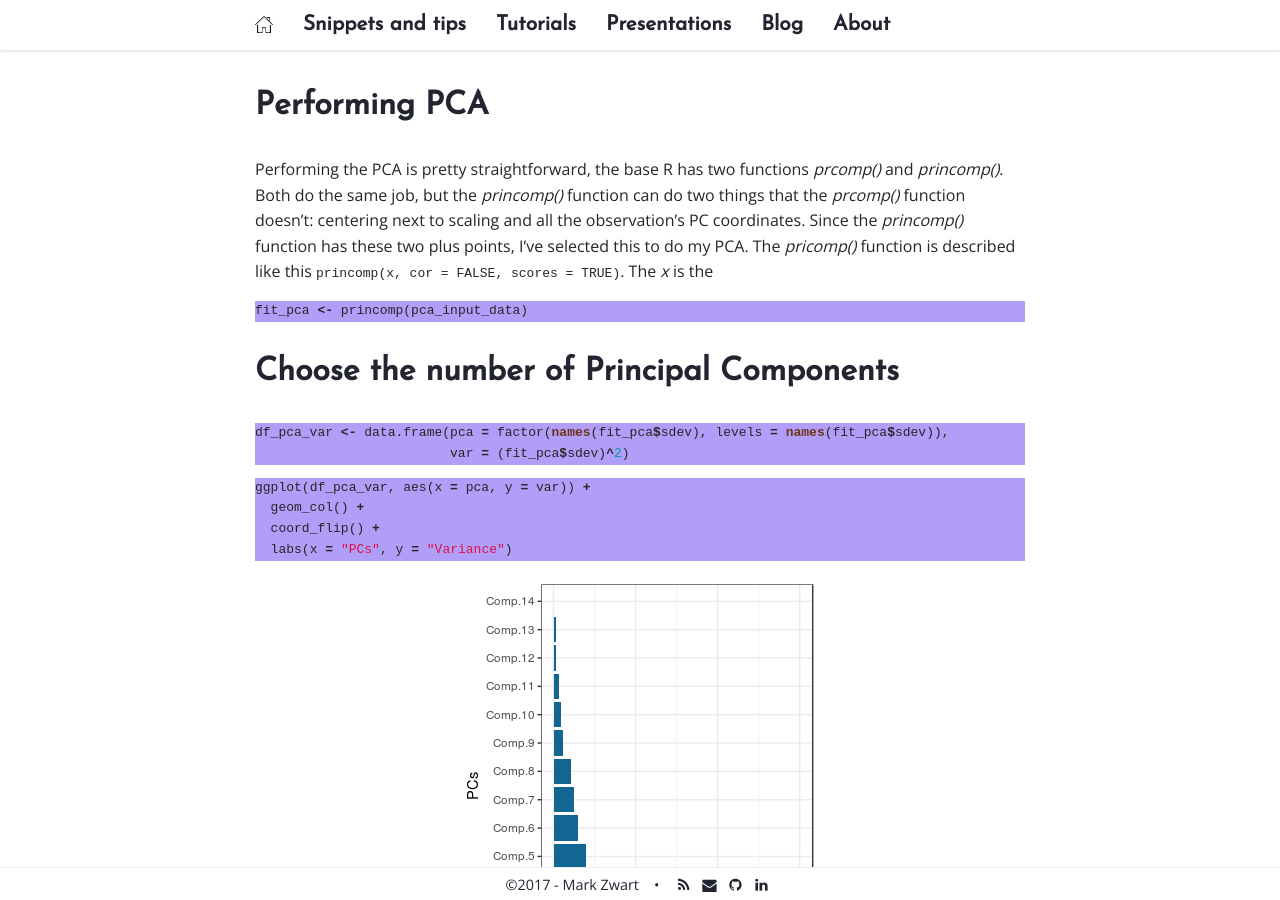
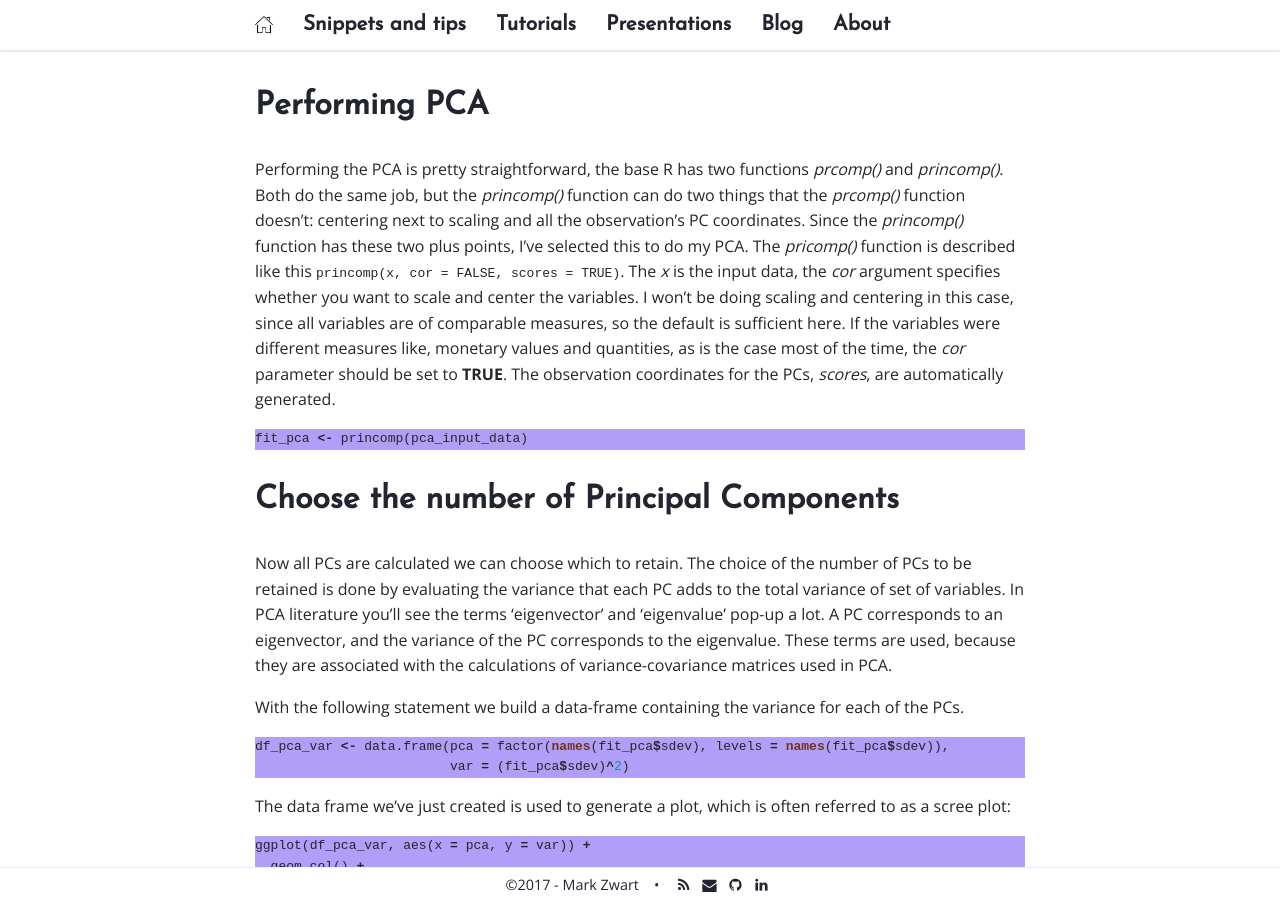
Before and after one commit to mark-me/mark-me.github.io, a Jekyll site: the page built from _pages/tutorials/pca/pca.md, in a window 1280 px wide and 900 px high, scrolled down 3683 px. Built offline with Jekyll 4.4.1, drawn with Linux system fonts in a browser that asks for light colours; nearby versions of some CDN libraries; comment, search, counter and statistics services are not loaded; some of the changed text lies outside the part shown.

Commit message:
Update pca.md

````diff
--- a/_pages/tutorials/pca/pca.md
+++ b/_pages/tutorials/pca/pca.md
@@ -82,18 +82,21 @@ This graph shows some of the variables show pretty high correlation. This shows
 
 # Performing PCA
 
-Performing the PCA is pretty straightforward, the base R has two functions _prcomp()_ and _princomp()_. Both do the same job, but the _princomp()_ function can do two things that the _prcomp()_ function doesn't: centering next to scaling and all the observation's PC coordinates. Since the _princomp()_ function has these two plus points, I've selected this to do my PCA. The _pricomp()_ function is described like this ```princomp(x, cor = FALSE, scores = TRUE)```. The _x_ is the
+Performing the PCA is pretty straightforward, the base R has two functions _prcomp()_ and _princomp()_. Both do the same job, but the _princomp()_ function can do two things that the _prcomp()_ function doesn't: centering next to scaling and all the observation's PC coordinates. Since the _princomp()_ function has these two plus points, I've selected this to do my PCA. The _pricomp()_ function is described like this ```princomp(x, cor = FALSE, scores = TRUE)```. The _x_ is the input data, the _cor_ argument specifies whether you want to scale and center the variables. I won't be doing scaling and centering in this case, since all variables are of comparable measures, so the default is sufficient here. If the variables were different measures like, monetary values and quantities, as is the case most of the time, the _cor_ parameter should be set to **TRUE**. The observation coordinates for the PCs, _scores_, are automatically generated.
 ```r
 fit_pca <- princomp(pca_input_data)
 ```
 
 # Choose the number of Principal Components
 
+Now all PCs are calculated we can choose which to retain. The choice of the number of PCs to be retained is done by evaluating the variance that each PC adds to the total variance of set of variables. In PCA literature you'll see the terms 'eigenvector' and 'eigenvalue' pop-up a lot. A PC corresponds to an eigenvector, and the variance of the PC corresponds to the eigenvalue. These terms are used, because they are associated with the calculations of variance-covariance matrices used in PCA.
+
+With the following statement we build a data-frame containing the variance for each of the PCs.
 ```r
 df_pca_var <- data.frame(pca = factor(names(fit_pca$sdev), levels = names(fit_pca$sdev)),
                          var = (fit_pca$sdev)^2)
 ```
-
+The data frame we've just created is used to generate a plot, which is often referred to as a scree plot:
 ```r
 ggplot(df_pca_var, aes(x = pca, y = var)) +
   geom_col() +
@@ -103,6 +106,8 @@ ggplot(df_pca_var, aes(x = pca, y = var)) +
 {:refdef: style="text-align: center;"}
 <img src="/_pages/tutorials/pca/plot-pc-choice.png" alt="Variance PC" width="360" height="450" align="center"/><br>
 {: refdef}
+
+The scree plot shown above is a bit different than the normal scree plot, because it has been rotated to improve readability of the PC names.
 
 ```r
 no_pcs <- 4
````
